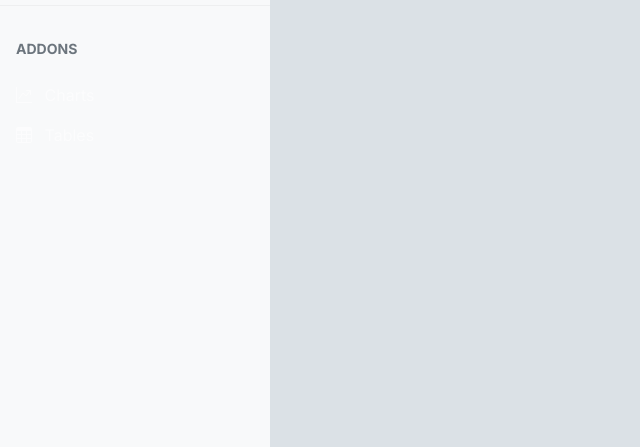
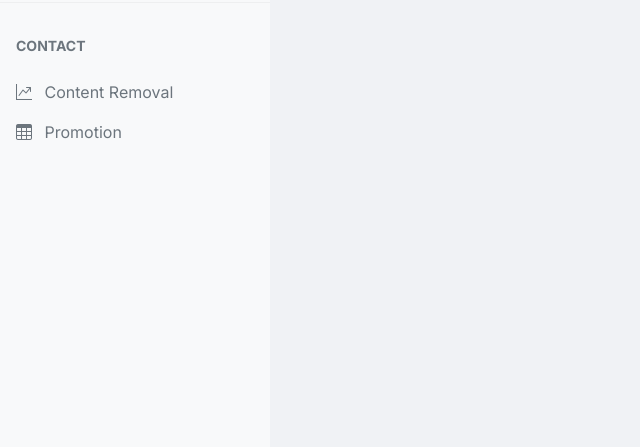
Before and after one commit to antorzuck/fapegram, a Django app: template templates/base.html in a window 1280 px wide. Shown: the part 353-800 px from the top of the page, without its empty margins (0-640 px from the left). Run offline with Django 4.2, Linux system fonts and the light colour scheme; the template is opened without the code that fills it, so the values that code supplies are empty; some libraries are stand-ins or nearby versions.

Commit message:
design changed

```diff
--- a/base/views.py
+++ b/base/views.py
@@ -3,4 +3,4 @@ from base.models import *
 
 
 def home(request):
-    return render(request, 'base.html')
+    return render(request, 'home.html')
--- a/templates/base.html
+++ b/templates/base.html
@@ -18,7 +18,7 @@
 
   <link href="https://cdn.jsdelivr.net/npm/bootstrap@5.0.2/dist/css/bootstrap.min.css" rel="stylesheet" integrity="sha384-EVSTQN3/azprG1Anm3QDgpJLIm9Nao0Yz1ztcQTwFspd3yD65VohhpuuCOmLASjC" crossorigin="anonymous">
 <script src="https://cdn.jsdelivr.net/npm/chart.js"></script>
-    <title>Frontendfunn - Bootstrap 5 Admin Dashboard Template</title>
+    <title>Fapegram</title>
     <style>
       @import url("https://fonts.googleapis.com/css2?family=Inter:wght@400;500;600;700;800;900&display=swap");
 body,
@@ -62,7 +62,7 @@ button {
   }
 }
 body{
-  background-color: #dbe1e6;
+  background-color: #f0f2f5;
 }
 .logo{
   width: 120px;
@@ -70,39 +70,78 @@ body{
 .nav-link{
   text-color: gray !important;
 }
+.top{
+  display: flex;
+  justify-content:space-between;
+  width : 100%;
+  overflow-x:scroll;
+}
+.top img{
+margin:10px;
+height: 60px;
+width: 60px;
+border-radius: 100%;
+object-fit: cover;
+border: 2.5px solid #CAEDFF;
+}
+
+.avatar{
+height: 45px;
+width:45px;
+border-radius:100%;
+}
+
+.thmb{
+  width: 100%;
+  height: 250px;
+  object-fit: cover;
+  }
+p{
+  font-size: 10pt;
+}
+
+.icon{
+  font-size: 13pt;
+}
+
+.btninfo{
+background-color: #FFC0D9;
+color: white;
+}
+
+.btnprimary{
+background-color: #8ACDD7;
+}
+.btnsex{
+ background-color: #7ED7C1;
+color:white;
+}
     </style>
   </head>
   <body>
     <!-- top navigation bar -->
-    <nav class="p-3 navbar navbar-expand-lg navbar-light bg-light sticky-top">
+    <nav class="py-3 img-thumbnail navbar navbar-expand-lg navbar-light bg-light sticky-top">
       <div class="container-fluid">
         <!-- Toggle Button (Start) -->
-        <button
-          class="navbar-toggler"
+        <div
+          class="border-0 navbar-toggler"
           type="button"
           data-bs-toggle="offcanvas"
           data-bs-target="#sidebar"
           aria-controls="offcanvasExample"
         >
-          <span class="navbar-toggler-icon" data-bs-target="#sidebar"></span>
-        </button>
+         <!--  <span class="navbar-toggler-icon" data-bs-target="#sidebar"></span> -->
+      <svg xmlns="http://www.w3.org/2000/svg" width="24" height="24" viewBox="0 0 24 24"><path d="M4 6h16v2H4zm0 5h16v2H4zm0 5h16v2H4z"/></svg>
+        </div>
 
         <!-- Centered Text -->
-        <a class="me-auto navbar-brand" href="/dashboard"><img class="logo" src="{% static "fapegram.png" %}"></a>
 
-        <!-- Dropdown Button (End) -->
-        <div class="dropdown dropstart">
-          <div class="dropdown-toggle" type="button" id="dropdownMenuButton1" data-bs-toggle="dropdown" aria-expanded="false">
-            <img class="avatar img-fluid" src="https://api.dicebear.com/6.x/initials/svg?seed={{request.user}}">
-          </div>
-          <ul class="dropdown-menu" aria-labelledby="dropdownMenuButton1">
-            <li><a class="dropdown-item" href="#">Edit Profile</a></li>
-            <li><a class="dropdown-item" href="#">Change Password!</a></li>
-            <hr class="dropdown-divider">
-            <li><a class="dropdown-item" href="/logout"><b>Logout</b></a></li>
-          </ul>
-        </div>
-      </div>
+
+ <a class="me-auto navbar-brand" href="/dashboard"><img class="logo" src="{% static "fapegram-logo.png" %}"></a>
+
+<a class="px-1 btn btnsex btn-s"><i class="bi bi-search"></i></a>
+       <a class="px-1 btn btninfo btn-s mx-1">Live Sex</a>
+       <a class="px-1 btn btnprimary text-white btn-s">Chat</a>
     </nav>
     <!-- top navigation bar -->
     <!-- offcanvas -->
@@ -115,17 +154,18 @@ body{
         <nav class="navbar-dark">
           <ul class="navbar-nav">
             <li>
-              <div class="text-muted small fw-bold text-uppercase px-3">
-
+              <div class="mt-5 text-muted small fw-bold text-uppercase px-3">
+                Base
               </div>
             </li>
             <li>
-              <a href="#" class="mt-5 text-dark nav-link px-3 active">
+              <a href="#" class="text-muted nav-link px-3 active">
                 <span class="me-2"><i class="bi bi-house-door-fill"></i></span>
                 <span>Home</span>
               </a>
             </li>
-            <li class="my-4"><hr class="dropdown-divider bg-light" /></li>
+            <li class="mb-4"><hr class="dropdown-divider bg-light" /></li>
+
             <li>
               <div class="text-muted small fw-bold text-uppercase px-3 mb-3">
                 Interface
@@ -133,7 +173,7 @@ body{
             </li>
             <li>
               <a
-                class="nav-link px-3 sidebar-link"
+                class="text-muted nav-link px-3 sidebar-link"
                 data-bs-toggle="collapse"
                 href="#layouts"
               >
@@ -159,27 +199,27 @@ body{
               </div>
             </li>
             <li>
-              <a href="#" class="nav-link px-3">
+              <a href="#" class="text-muted nav-link px-3">
                 <span class="me-2"><i class="bi bi-book-fill"></i></span>
-                <span>Pages</span>
+                <span>Contact</span>
               </a>
             </li>
             <li class="my-4"><hr class="dropdown-divider bg-light" /></li>
             <li>
               <div class="text-muted small fw-bold text-uppercase px-3 mb-3">
-                Addons
+                Contact
               </div>
             </li>
             <li>
-              <a href="#" class="nav-link px-3">
+              <a href="#" class="text-muted nav-link px-3">
                 <span class="me-2"><i class="bi bi-graph-up"></i></span>
-                <span>Charts</span>
+                <span>Content Removal</span>
               </a>
             </li>
             <li>
-              <a href="#" class="nav-link px-3">
+              <a href="#" class="text-muted nav-link px-3">
                 <span class="me-2"><i class="bi bi-table"></i></span>
-                <span>Tables</span>
+                <span>Promotion</span>
               </a>
             </li>
           </ul>
@@ -187,10 +227,49 @@ body{
       </div>
     </div>
     <!-- offcanvas -->
-    <main class="mt-5 pt-3">
+    <main class="mt-3 pt-3">
       <div class="container-fluid">
+      <div class=" top">
+<div>
+     <img class="" src="https://fapello.com/content/k/e/kendraa-lane/1000/kendraa-lane_0447.jpg">
+</div>
+<div>
+<img class="" src="https://fapello.com/content/k/e/kendraa-lane/1000/kendraa-lane_0447.jpg">
+</div>
+<div>
+<img class="" src="https://fapello.com/content/k/e/kendraa-lane/1000/kendraa-lane_0447.jpg">
+</div>
+
+<div>
+<img class="" src="https://fapello.com/content/k/e/kendraa-lane/1000/kendraa-lane_0447.jpg">
+</div>
+
+<div>
+<img class="" src="https://fapello.com/content/k/e/kendraa-lane/1000/kendraa-lane_0447.jpg">
+</div>
+
+<div>
+<img class="" src="https://fapello.com/content/k/e/kendraa-lane/1000/kendraa-lane_0447.jpg">
+</div>
+
+<div>
+<img class="" src="https://fapello.com/content/k/e/kendraa-lane/1000/kendraa-lane_0447.jpg">
+</div>
+<div>
+<img class="" src="https://fapello.com/content/k/e/kendraa-lane/1000/kendraa-lane_0447.jpg">
+</div>
 
 
+ </div>
+
+
+
+
+{% block body %}
+
+
+
+{% endblock %}
 
 
       </div>
```
Also changed, not shown: templates/home.html (added, +33 -0 lines), static/fapegram-logo.png (added).
